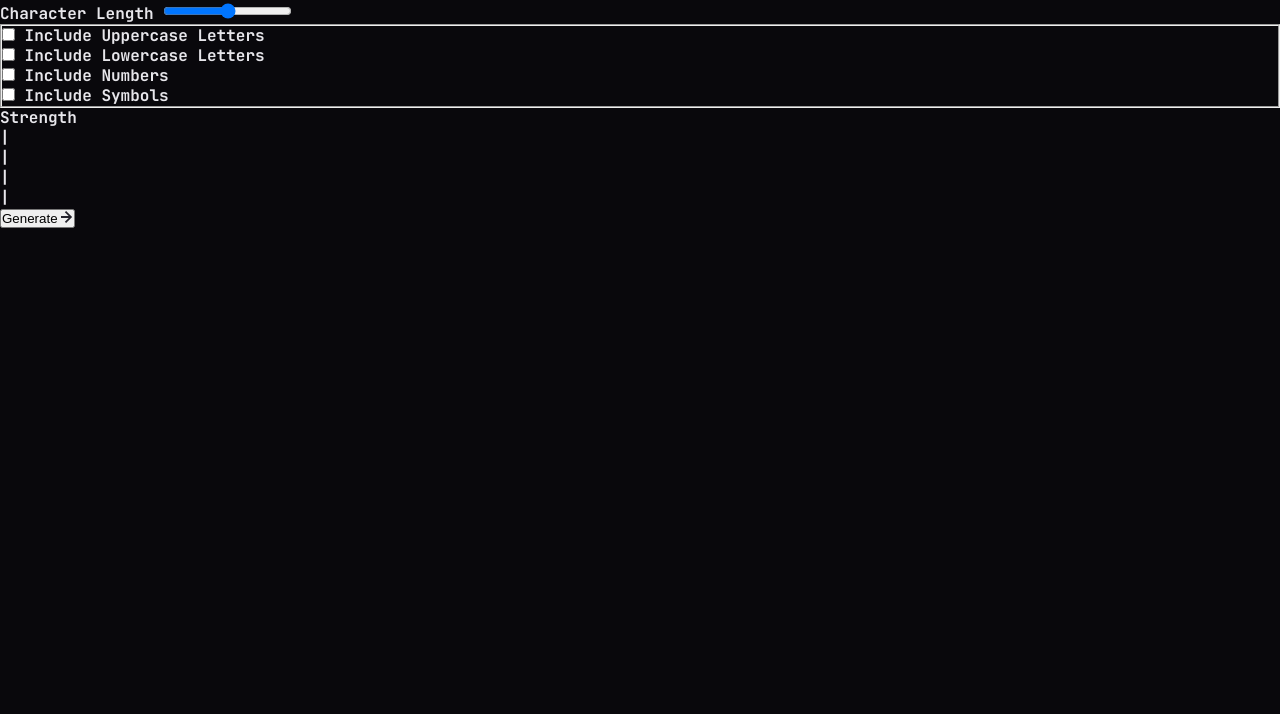
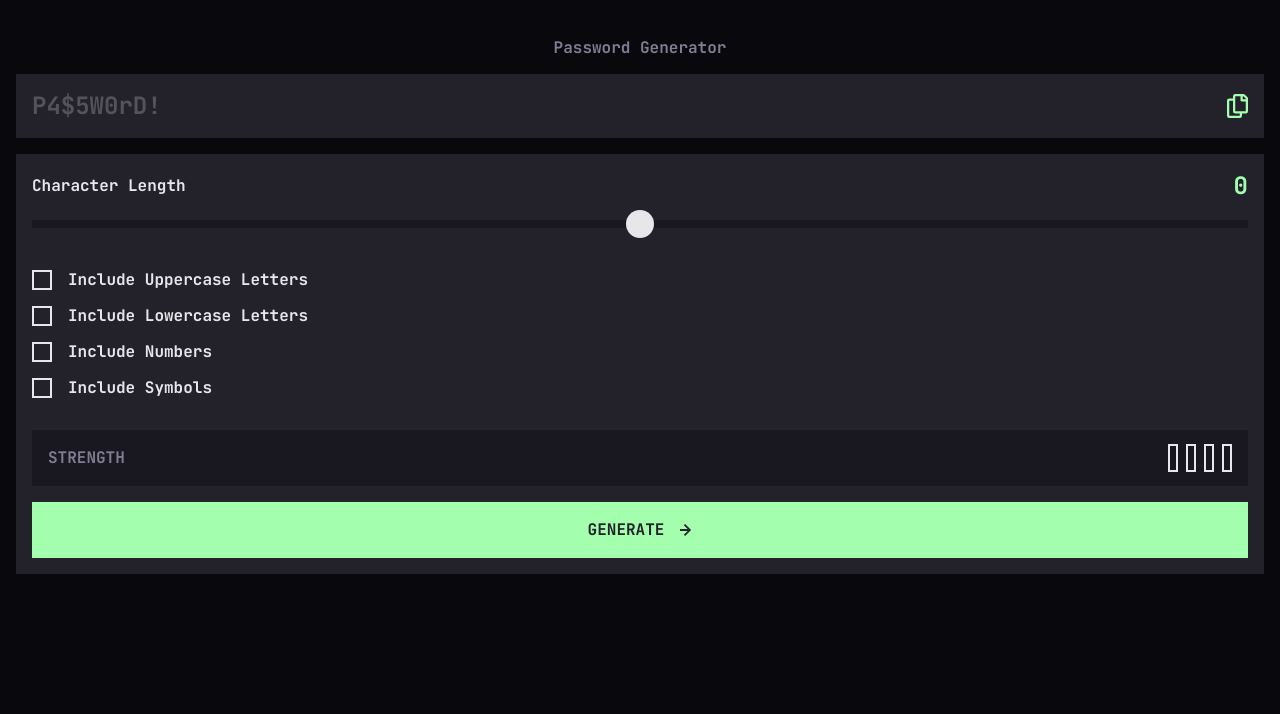
Before and after one commit to hakan-kemal/password-generator-app, a plain HTML site: page index.html in a window 1280 px wide. Shown: the part 86-800 px from the top of the page. Drawn offline with Linux system fonts and the light colour scheme.

Commit message:
add: styles password generator

```diff
--- a/index.html
+++ b/index.html
@@ -16,77 +16,86 @@
   </head>
   <body>
     <main>
-      <h1>Password Generator</h1>
+      <h1 class="app-title">Password Generator</h1>
 
-      <div>
-        <div>
+      <div class="main-container">
+        <div class="password-container">
           <p>P4$5W0rD!</p>
           <img src="./assets/images/icon-copy.svg" alt="Copy to clipboard" />
         </div>
 
-        <div>
-          <div>
-            <label for="character-length">Character Length</label>
+        <div class="settings-container">
+          <div class="character-length-container">
+            <div class="label-with-value">
+              <label for="character-length">Character Length</label
+              ><span class="character-length-value" id="character-length-value"
+                >0</span
+              >
+            </div>
             <input
               type="range"
               id="character-length"
               name="character-length"
-              min="8"
+              min="0"
               max="24"
             />
           </div>
 
-          <fieldset>
-            <div>
+          <fieldset class="format-options-container">
+            <div class="format-option">
               <input
                 type="checkbox"
                 id="uppercase"
-                name="format"
+                name="format-checkbox"
                 value="uppercase"
               />
               <label for="uppercase">Include Uppercase Letters</label>
             </div>
-            <div>
+            <div class="format-option">
               <input
                 type="checkbox"
                 id="lowercase"
-                name="format"
+                name="format-checkbox"
                 value="lowercase"
               />
               <label for="lowercase">Include Lowercase Letters</label>
             </div>
-            <div>
+            <div class="format-option">
               <input
                 type="checkbox"
                 id="numbers"
-                name="format"
+                name="format-checkbox"
                 value="numbers"
               />
               <label for="numbers">Include Numbers</label>
             </div>
-            <div>
+            <div class="format-option">
               <input
                 type="checkbox"
                 id="symbols"
-                name="format"
+                name="format-checkbox"
                 value="symbols"
               />
               <label for="symbols">Include Symbols</label>
             </div>
           </fieldset>
 
-          <div>
-            <div id="password-strength">
+          <div class="password-strength-container">
+            <div class="password-strength" id="password-strength">
               <p>Strength</p>
-              <div id="strength-bars">
-                <div>|</div>
-                <div>|</div>
-                <div>|</div>
-                <div>|</div>
+              <div class="strength-bars" id="strength-bars">
+                <div></div>
+                <div></div>
+                <div></div>
+                <div></div>
               </div>
             </div>
 
-            <button type="button" id="generate-password">
+            <button
+              type="button"
+              id="generate-password"
+              class="generate-password-btn"
+            >
               Generate
               <img
                 src="./assets/images/icon-arrow-right.svg"
--- /dev/null
+++ b/reset.css
@@ -0,0 +1,126 @@
+/* custom range input styling  */
+input[type='range'] {
+  -webkit-appearance: none;
+  -moz-appearance: none;
+  appearance: none;
+  background-color: transparent;
+  height: 1.75rem;
+}
+
+input[type='range']:focus {
+  outline: none;
+}
+
+input[type='range']::-webkit-slider-runnable-track {
+  -webkit-appearance: none;
+  appearance: none;
+  height: var(--spacing-100);
+  background-color: var(--color-grey-850);
+}
+
+input[type='range']::-moz-range-track {
+  -moz-appearance: none;
+  appearance: none;
+  height: var(--spacing-100);
+  background-color: var(--color-grey-850);
+}
+
+input[type='range']::-ms-track {
+  -webkit-appearance: none;
+  -moz-appearance: none;
+  appearance: none;
+  height: var(--spacing-100);
+  background-color: var(--color-grey-850);
+}
+
+input[type='range']::-webkit-slider-thumb {
+  -webkit-appearance: none;
+  appearance: none;
+  border: none;
+  border-radius: 50%;
+  height: 1.75rem;
+  width: 1.75rem;
+  background-color: var(--color-grey-200);
+  cursor: pointer;
+  position: relative;
+  bottom: 0.625rem;
+}
+input[type='range']::-webkit-slider-thumb:active,
+input[type='range']::-webkit-slider-thumb:hover {
+  border: 2px solid var(--color-green-200);
+  background-color: var(--color-grey-850);
+}
+
+input[type='range']::-moz-range-thumb {
+  -moz-appearance: none;
+  appearance: none;
+  border: none;
+  border-radius: 50%;
+  height: 1.75rem;
+  width: 1.75rem;
+  background-color: var(--color-grey-200);
+  cursor: pointer;
+  bottom: 0.625rem;
+}
+input[type='range']::-moz-range-thumb:active,
+input[type='range']::-moz-range-thumb:hover {
+  border: 2px solid var(--color-green-200);
+  background-color: var(--color-grey-850);
+}
+
+input[type='range']::-ms-thumb {
+  -webkit-appearance: none;
+  -moz-appearance: none;
+  appearance: none;
+  border: none;
+  border-radius: 50%;
+  height: 1.75rem;
+  width: 1.75rem;
+  background-color: var(--color-grey-200);
+  cursor: pointer;
+  bottom: 0.625rem;
+}
+input[type='range']::-ms-thumb:active,
+input[type='range']::-ms-thumb:hover {
+  border: 2px solid var(--color-green-200);
+  background-color: var(--color-grey-850);
+}
+
+/* custom checkbox styling */
+input[type='checkbox'] {
+  -webkit-appearance: none;
+  -moz-appearance: none;
+  appearance: none;
+  background-color: transparent;
+  width: 1.25rem;
+  height: 1.25rem;
+  color: var(--color-grey-200);
+  border: 0.125rem solid var(--color-grey-200);
+  display: grid;
+  place-content: center;
+  cursor: pointer;
+}
+
+input[type='checkbox']::before {
+  content: '';
+  width: inherit;
+  height: inherit;
+  transform: scale(0);
+  transform-origin: bottom left;
+  transition: 120ms transform ease-in-out;
+  background-image: url('assets/images/icon-check.svg');
+  background-repeat: no-repeat;
+  background-position: center;
+  background-color: var(--color-green-200);
+}
+
+input[type='checkbox']:checked::before {
+  transform: scale(1);
+  color: var(--color-green-200);
+}
+
+input[type='checkbox']:focus-visible,
+input[type='checkbox']:hover {
+  outline: none;
+  border-color: var(--color-green-200);
+}
--- a/styles.css
+++ b/styles.css
@@ -1,3 +1,5 @@
+@import url('reset.css');
+
 @font-face {
   font-family: 'JetBrains Mono';
   src: url('/assets/fonts/JetBrainsMono-VariableFont_wght.ttf')
@@ -91,3 +93,149 @@ html {
 body {
   min-height: 100vh;
 }
+
+main {
+  min-height: inherit;
+  display: flex;
+  flex-direction: column;
+  align-items: center;
+  justify-content: center;
+  /* gap: var(--spacing-200); */
+}
+
+.app-title {
+  font-size: 1rem;
+  color: var(--color-grey-600);
+}
+
+.main-container {
+  width: 100%;
+}
+
+.password-container {
+  display: flex;
+  align-items: center;
+  justify-content: space-between;
+  margin: var(--spacing-200);
+  background-color: var(--color-grey-800);
+  padding: var(--spacing-200);
+  color: var(--color-grey-700);
+  font-size: 1.5rem;
+  line-height: 2rem;
+}
+
+.settings-container {
+  display: flex;
+  flex-direction: column;
+  gap: var(--spacing-400);
+  margin: var(--spacing-200);
+  background-color: var(--color-grey-800);
+  padding: var(--spacing-200);
+  color: var(--color-grey-200);
+}
+
+.character-length-container {
+  display: flex;
+  flex-direction: column;
+  justify-content: space-between;
+  gap: var(--spacing-100);
+}
+
+.label-with-value {
+  display: flex;
+  justify-content: space-between;
+  align-items: center;
+}
+
+.character-length-value {
+  font-size: 1.5rem;
+  line-height: 2rem;
+  color: var(--color-green-200);
+}
+
+.format-options-container {
+  display: flex;
+  flex-direction: column;
+  gap: var(--spacing-200);
+  border: none;
+}
+
+.format-option {
+  display: flex;
+  align-items: center;
+  gap: var(--spacing-200);
+}
+
+.password-strength-container {
+  display: flex;
+  flex-direction: column;
+  gap: var(--spacing-200);
+  justify-content: space-between;
+}
+
+.password-strength {
+  display: flex;
+  align-items: center;
+  justify-content: space-between;
+  background-color: var(--color-grey-850);
+  padding: 0.875rem var(--spacing-200);
+  text-transform: uppercase;
+  color: var(--color-grey-600);
+}
+
+.strength-bars {
+  display: flex;
+  gap: var(--spacing-100);
+
+  & div {
+    width: 0.625rem;
+    height: 1.75rem;
+    border: 2px solid var(--color-grey-200);
+  }
+}
+
+.generate-password-btn {
+  display: flex;
+  align-items: center;
+  justify-content: center;
+  gap: var(--spacing-200);
+  width: 100%;
+  border: 2px solid var(--color-green-200);
+  padding: var(--spacing-200) var(--spacing-1300);
+  background-color: var(--color-green-200);
+  color: var(--color-grey-800);
+  font-family: var(--font-family-base);
+  font-size: 1rem;
+  font-weight: var(--font-weight-bold);
+  line-height: 1.25rem;
+  cursor: pointer;
+  text-transform: uppercase;
+
+  /* &:hover,
+  &:focus-visible {
+    background-color: var(--color-grey-800);
+    outline: 2px solid var(--color-green-200);
+    color: var(--color-green-200);
+  } */
+
+  & img {
+    width: 0.75rem;
+    height: 0.75rem;
+  }
+}
+
+/* display: flex;
+  justify-content: center;
+  margin-top: var(--spacing-100);
+  width: 100%;
+  border: none;
+  border-radius: var(--radius-sm);
+  padding: 0.5625rem var(--spacing-300);
+  background-color: var(--color-green-400);
+  color: var(--color-green-900);
+  font-family: var(--font-family-base);
+  font-size: 1.25rem;
+  font-weight: var(--font-weight-bold);
+  line-height: 1.5;
+  cursor: pointer;
+  text-transform: uppercase; */
```
